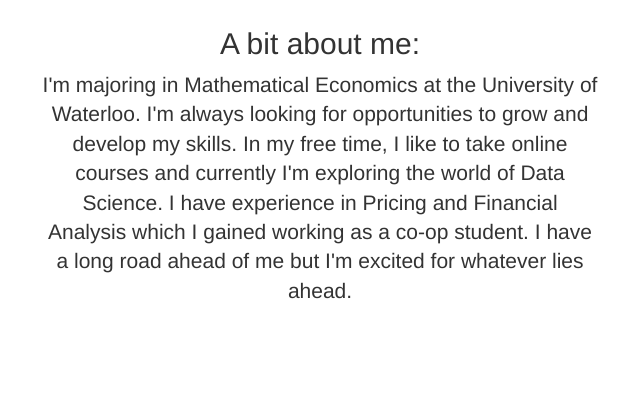
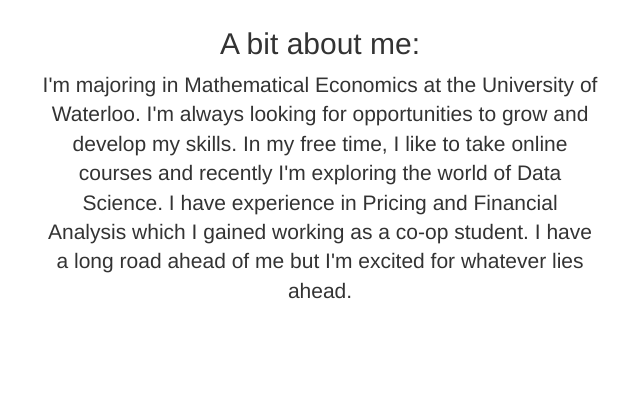
Before and after one commit to aa3kumar/portfolio, a plain HTML site: page index.html in a window 1280 px wide. Shown: the part 873-1282 px from the top of the page, 515-1155 px from the left. Drawn offline with nearby package versions, Linux system fonts and the light colour scheme.

Commit message:
Update index.html

```diff
--- a/index.html
+++ b/index.html
@@ -48,7 +48,7 @@
       </div>
       <div class="col-sm-6 text-center">
         <h2>A bit about me:</h2>
-        <p class="lead">I'm majoring in Mathematical Economics at the University of Waterloo. I'm always looking for opportunities to grow and develop my skills. In my free time, I like to take online courses and currently I'm exploring the world of Data Science. I have experience in Pricing and Financial Analysis which I gained working as a co-op student. I have a long road ahead of me but I'm excited for whatever lies ahead.</p>
+        <p class="lead">I'm majoring in Mathematical Economics at the University of Waterloo. I'm always looking for opportunities to grow and develop my skills. In my free time, I like to take online courses and recently I'm exploring the world of Data Science. I have experience in Pricing and Financial Analysis which I gained working as a co-op student. I have a long road ahead of me but I'm excited for whatever lies ahead.</p>
       </div>
     </div>
 </div>
```
